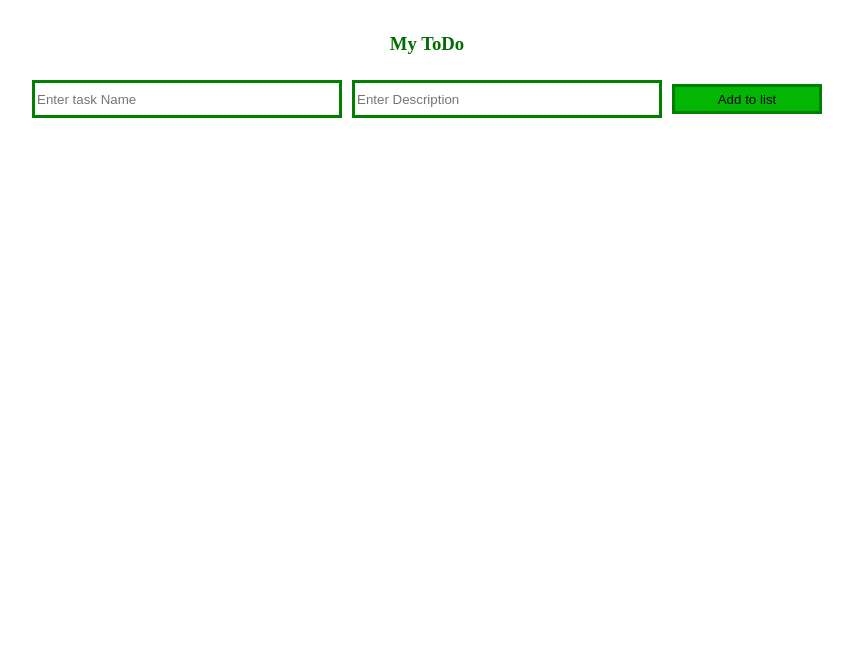
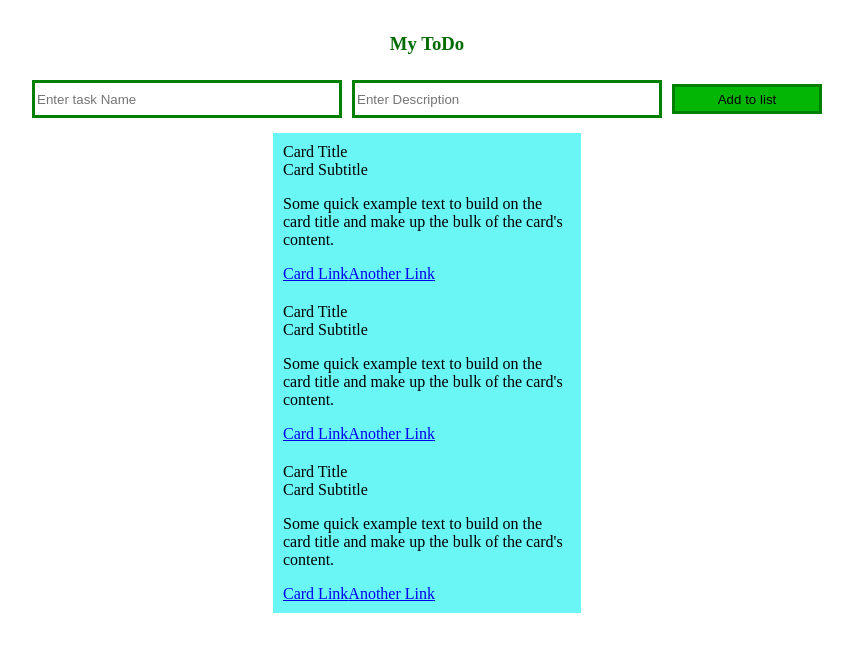
Before and after one commit to SelvakumarBoominathan/React---ToDo-list, a React (Vite) app in the folder ToDo list/: page / in a window 1280 px wide. Shown: the top 652 px of the page, without its empty margins (213-1066 px from the left). Built offline with nearby package versions, Linux system fonts and the light colour scheme.

Commit message:
body design in progress

```diff
--- a/ToDo list/src/App.jsx
+++ b/ToDo list/src/App.jsx
@@ -1,6 +1,7 @@
 import { useState } from 'react';
 import './App.css';
 import InputsBar from './components/InputsBar/InputsBar';
+import Body from './components/Body/Body';
 
 
 function App() {
@@ -9,6 +10,10 @@ function App() {
   return (
     <>
       <InputsBar />
+      <Body />
+      <Body />
+      <Body />
+
     </>
   )
 }
--- a/ToDo list/src/components/Body/Body.css
+++ b/ToDo list/src/components/Body/Body.css
@@ -0,0 +1,10 @@
+.parent-container {
+  display: flex;
+
+}
+
+.card-parent {
+  background-color: rgb(107, 246, 246);
+  padding: 10px;
+  margin: 0 auto;
+}
--- a/ToDo list/src/components/Body/Body.jsx
+++ b/ToDo list/src/components/Body/Body.jsx
@@ -0,0 +1,27 @@
+import React from 'react';
+import Card from 'react-bootstrap/Card';
+
+import "./Body.css"
+
+const Body = () => {
+  return (
+    // <div className='parent-container' >
+    <Card style={{ width: '18rem' }} className='card-parent'>
+      <Card.Body>
+        <Card.Title>Card Title</Card.Title>
+        <Card.Subtitle className="mb-2 text-muted">Card Subtitle</Card.Subtitle>
+        <Card.Text>
+          Some quick example text to build on the card title and make up the
+          bulk of the card's content.
+        </Card.Text>
+        <Card.Link href="#">Card Link</Card.Link>
+        <Card.Link href="#">Another Link</Card.Link>
+      </Card.Body>
+    </Card >
+    // </div>
+
+  )
+
+}
+
+export default Body;
--- a/ToDo list/src/components/InputsBar/InputsBar.jsx
+++ b/ToDo list/src/components/InputsBar/InputsBar.jsx
@@ -15,3 +15,4 @@ const InputsBar = () => {
 }
 
 export default InputsBar;
+//
```
